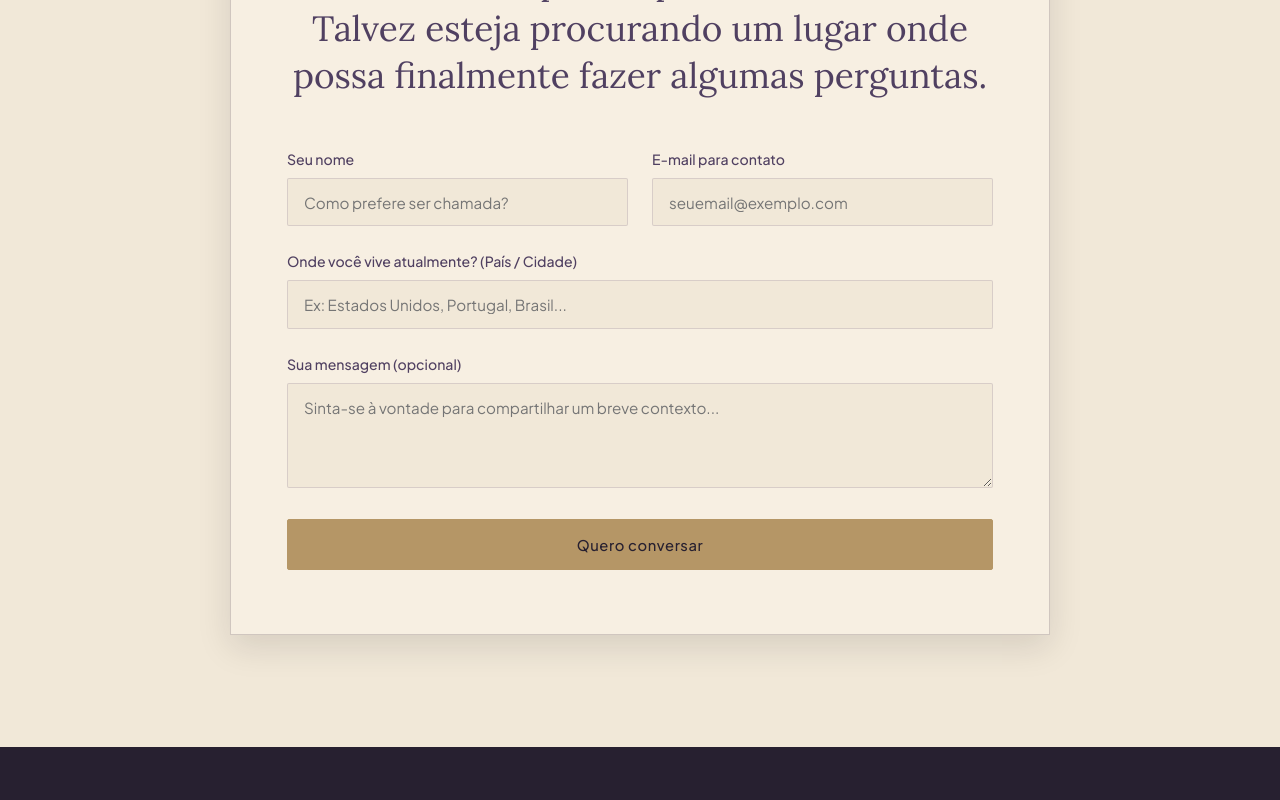
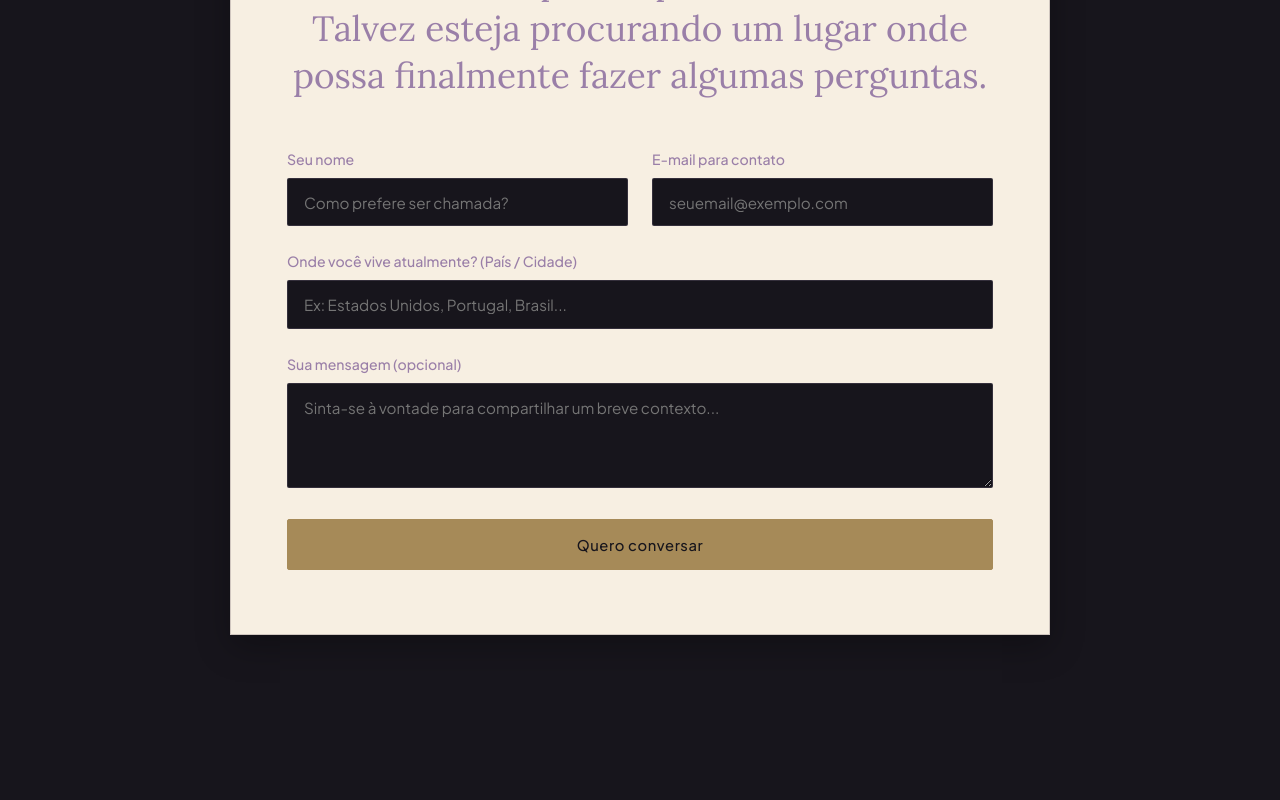
Before and after one commit to pachicodes/pachipsi, a plain HTML site: page index.html in a window 1280 px wide. Shown: the part 9018-9818 px from the top of the page. Drawn offline with Linux system fonts and the light colour scheme.

Commit message:
feat: atualizar paleta de cores e variáveis de estilo para tons mais escuros e artísticos

```diff
--- a/styles.css
+++ b/styles.css
@@ -5,30 +5,30 @@
 
 /* --- COLOR PALETTE & VARIABLES --- */
 :root {
-    /* Warm cream, charcoal and aged botanical tones */
-    --color-bg-light: #F1E8D8;
-    --color-bg-card: #E3D2BB;
-    --color-bg-alt: #514B59;
+    /* Dark, artistic and aged botanical tones */
+    --color-bg-light: #17151C;
+    --color-bg-card: #242126;
+    --color-bg-alt: #242126;
 
     /* Lavender & Purple Depths */
-    --color-lavender-soft: #C8B6D1;
-    --color-lavender-subtle: #A68BB6;
-    --color-purple-ash: #806791;
-    --color-purple-deep: #504061;
-    --color-purple-dark: #272030;
+    --color-lavender-soft: #74627F;
+    --color-lavender-subtle: #9A7FA8;
+    --color-purple-ash: #74627F;
+    --color-purple-deep: #9A7FA8;
+    --color-purple-dark: #17151C;
 
     /* Accent & Gold Touches */
-    --color-gold-subtle: #B59666;
-    --color-gold-light: #D7C39B;
-    --color-sage-subtle: #718060;
-    --color-sage-deep: #46543E;
-    --color-sage-soft: #B0BA9B;
+    --color-gold-subtle: #A68A58;
+    --color-gold-light: #C9B99F;
+    --color-sage-subtle: #71806C;
+    --color-sage-deep: #71806C;
+    --color-sage-soft: #A4AE94;
 
     /* Typography Colors */
-    --color-text-main: #302933;
-    --color-text-muted: #5D5661;
-    --color-text-light: #83788A;
-    --color-text-inverse: #F4EBDD;
+    --color-text-main: #E6DDCC;
+    --color-text-muted: #C9B99F;
+    --color-text-light: #A4AE94;
+    --color-text-inverse: #E6DDCC;
 
     /* Fonts */
     --font-serif: 'Lora', Georgia, serif;
@@ -36,8 +36,8 @@
 
     /* Transitions & Shadows */
     --transition-smooth: all 0.4s cubic-bezier(0.16, 1, 0.3, 1);
-    --shadow-soft: 0 12px 32px rgba(23, 19, 27, 0.12);
-    --shadow-hover: 0 20px 40px rgba(23, 19, 27, 0.2);
+    --shadow-soft: 0 12px 32px rgba(0, 0, 0, 0.28);
+    --shadow-hover: 0 20px 40px rgba(0, 0, 0, 0.42);
 }
 
 /* --- RESET & BASE STYLES --- */
```
